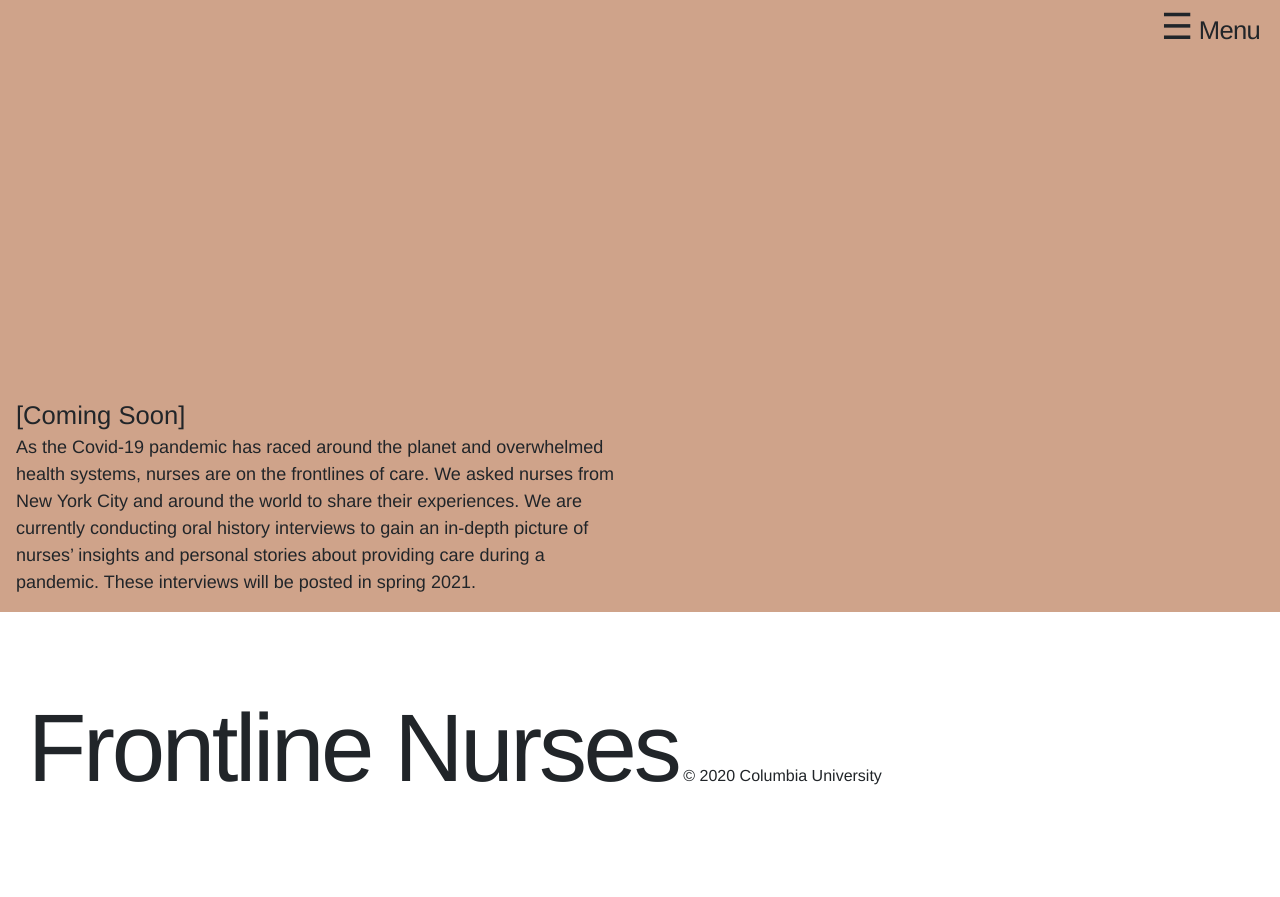
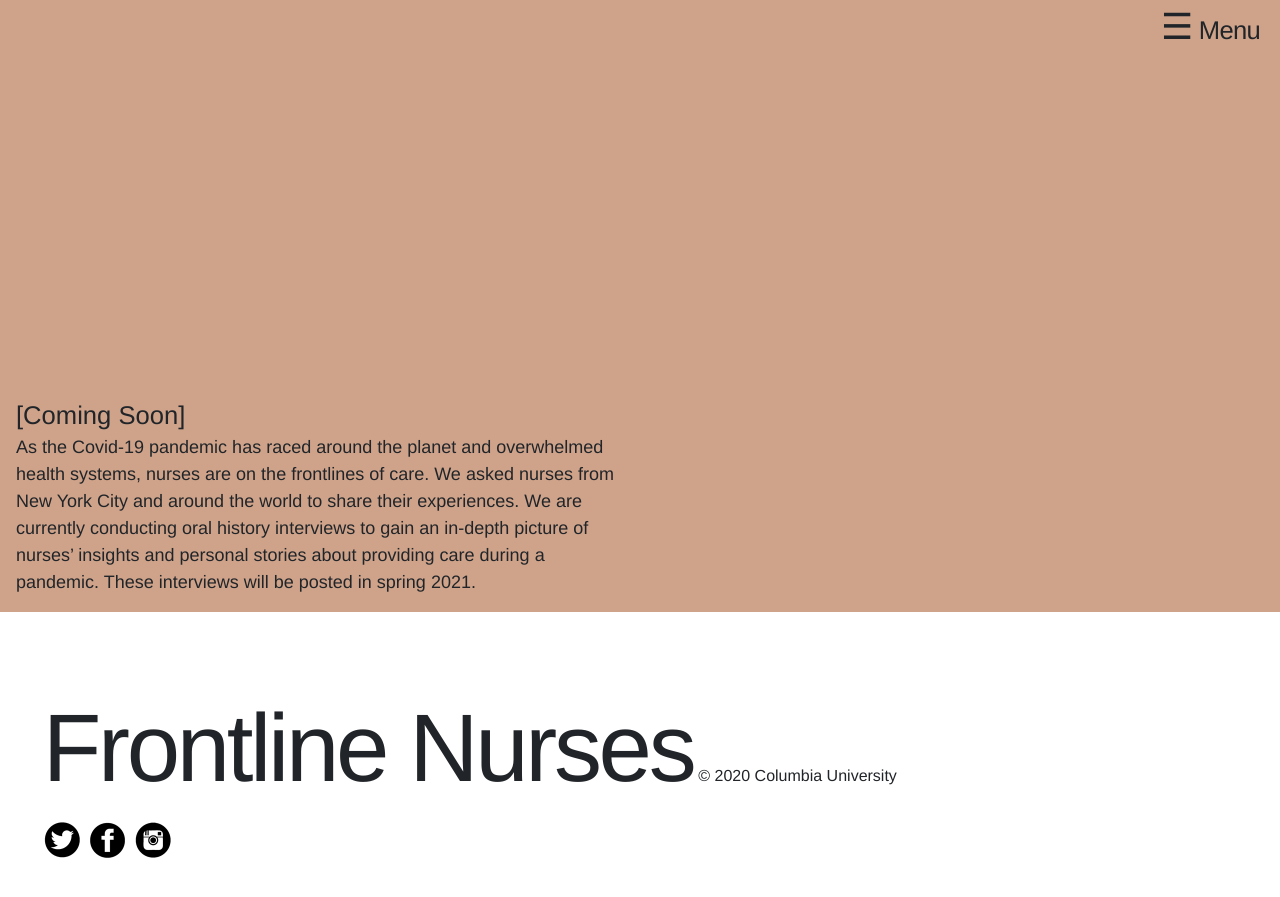
Before and after one commit to elotroalex/frontlines, a Jekyll site: the page built from covid.md, in a window 1280 px wide and 900 px high, scrolled down 288 px. Shown: the top 897 px of the window. Built offline with Jekyll 4.4.1, drawn with Linux system fonts in a browser that asks for light colours; some web fonts are replaced; before the commit the page ends 1108 px from its top, so only the background shows below that.

Commit message:
added social media icons

```diff
--- a/_includes/footer.html
+++ b/_includes/footer.html
@@ -1,16 +1,26 @@
 <footer id='footer' class='page-footer'>
-	<div class="container">
-    <span class='footer-title'>Frontline Nurses</span>
-    <span class="footer-rights">&#169; 2020 Columbia University</span>
-    <i class="fab fa-facebook-f"></i>
+    <div class="container">
+    	<div class="row">
 
-<!-- Twitter -->
-<i class="fab fa-twitter"></i>
 
-<!-- Google -->
-<i class="fab fa-google"></i>
+			<!-- LOGO -->
+    		<div class="col-12">
+	        <span class='footer-title'>Frontline Nurses</span>
+	        <span class="footer-rights">&#169; 2020 Columbia University</span>
+	    	</div>
 
-<!-- Instagram -->
-<i class="fab fa-instagram"></i>
+	    	    		<!-- SOCIAL MEDIA -->
+            <div class="col-12 social-media-icons">
+            <!-- Twitter -->
+            <img src="{{site.baseurl}}/img/twitter.png" width="40" height="40"></img>
+            <!-- Facebook -->
+            <img src="{{site.baseurl}}/img/facebook.png" width="40" height="40"></img>
+            <!-- Instagram -->
+            <img src="{{site.baseurl}}/img/instagram.png" width="40" height="40"></img>
+            </div>
+
+
+
+        </div>
     </div>
 </footer>
--- a/_sass/_frontlines.scss
+++ b/_sass/_frontlines.scss
@@ -250,12 +250,12 @@ a.page-title-text:hover {
   }
 
   span.footer-title {
-    font-size: 3rem;
+    font-size: 8vw;
     letter-spacing: -0.035em;
   }
 
   span.footer-rights  {
-    font-size: .4rem;
+    font-size: 1vw;
   }
 
   h4.body-header-sub {
@@ -1375,3 +1375,13 @@ h3 {
     }
   }
 }
+
+// @media screen and (min-width: 1400px) {
+//     .social-media-icons {
+//       padding-top: 4rem;
+//     }
+// }
+
+.social-media-icons {
+  padding-bottom: 2rem;
+}
```
Also changed, not shown: img/facebook.png (added), img/instagram.png (added), img/twitter.png (added), 1 other file.
